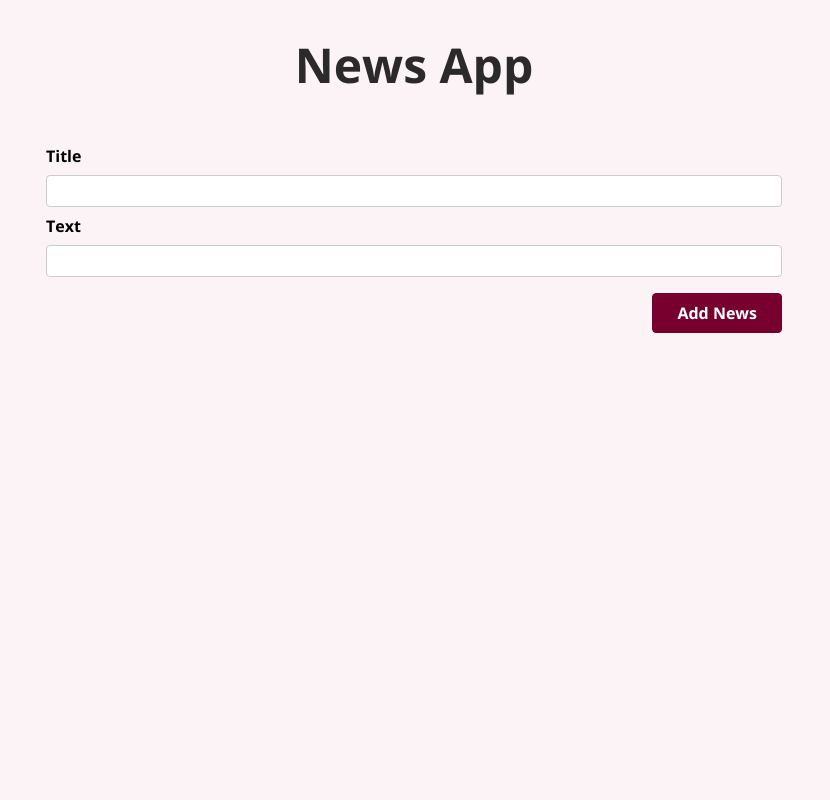
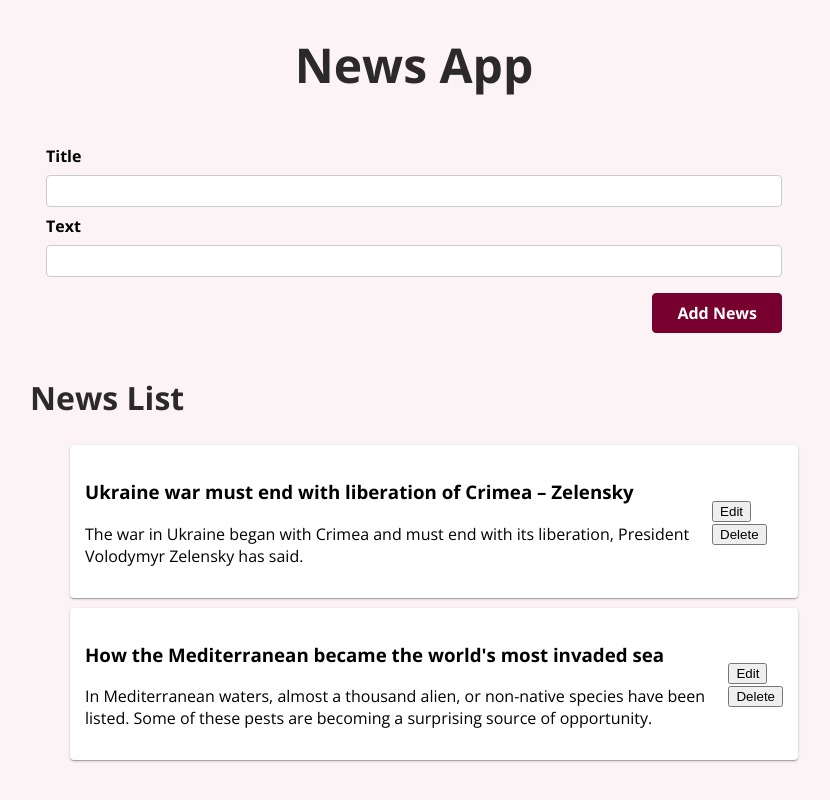
Before and after one commit to agressive-nicoleta/news, a React (Create React App) app: page / in a window 1280 px wide. Shown: the whole page, without its empty margins (226-1056 px from the left). Built offline with nearby package versions, Linux system fonts and the light colour scheme.

Commit message:
NewsList added

```diff
--- a/package.json
+++ b/package.json
@@ -3,6 +3,9 @@
   "version": "0.1.0",
   "private": true,
   "dependencies": {
+    "@emotion/react": "^11.10.0",
+    "@emotion/styled": "^11.10.0",
+    "@mui/material": "^5.10.0",
     "@testing-library/jest-dom": "^5.14.1",
     "@testing-library/react": "^13.0.0",
     "@testing-library/user-event": "^13.2.1",
--- a/src/App.tsx
+++ b/src/App.tsx
@@ -1,10 +1,12 @@
 import NewsForm from "./components/NewsForm";
+import NewsList from "./components/NewsList";
 
 function App() {
   return (
     <div id="App">
       <h1>News App</h1>
       <NewsForm />
+      <NewsList />
     </div>
   );
 }
--- /dev/null
+++ b/src/components/FlexContainer.tsx
@@ -0,0 +1,27 @@
+import React from "react";
+import classes from "./NewsItem.module.css";
+
+interface IProps {
+  children: React.ReactNode;
+  display?: "flex";
+  justifyContent?: string;
+  alignItems?: string;
+}
+
+const FlexContainer = ({
+  children,
+  display = "flex",
+  justifyContent = "space-between",
+  alignItems = "center",
+}: IProps) => {
+  return (
+    <div
+      className={classes.newsItem}
+      style={{ display, justifyContent, alignItems }}
+    >
+      {children}
+    </div>
+  );
+};
+
+export default FlexContainer;
--- a/src/components/NewsForm.tsx
+++ b/src/components/NewsForm.tsx
@@ -1,4 +1,4 @@
-import React, { useState, useRef } from "react";
+import React, { useRef } from "react";
 import classes from "./NewsForm.module.css";
 import { useStore } from "../use-stores";
 
@@ -16,7 +16,7 @@ const NewsForm = () => {
       text: newsTextInputRef.current!.value,
     };
     newsStore.addNews(newInfo);
-    console.log(newsStore);
+    console.log(newsStore.news);
   };
 
   return (
--- /dev/null
+++ b/src/components/NewsItem.module.css
@@ -0,0 +1,13 @@
+.newsItem {
+  background-color: white;
+  display: flex;
+  justify-content: space-between;
+  align-items: center;
+  padding: 1rem;
+  padding: 15px;
+  background-color: white;
+  border-radius: 4px;
+  margin: 10px 0px;
+  box-shadow: rgba(0, 0, 0, 0.2) 0px 1px 3px 0px,
+    rgba(0, 0, 0, 0.14) 0px 1px 1px 0px, rgba(0, 0, 0, 0.12) 0px 2px 1px -1px;
+}
--- /dev/null
+++ b/src/components/NewsItem.tsx
@@ -0,0 +1,70 @@
+import React, { useState } from "react";
+import News from "../store/NewsStore";
+import { useStore } from "../use-stores";
+import { observer } from "mobx-react-lite";
+import FlexContainer from "./FlexContainer";
+
+interface Props {
+  news: News;
+}
+
+const NewsItem = observer(({ news }: Props) => {
+  const [editMode, setEditMode] = useState(false);
+  const [formTitleValue, setFormTitleValue] = useState(news.title);
+  const [formTextValue, setFormTextValue] = useState(news.text);
+  const { newsStore } = useStore();
+
+  const handleSubmit = (e: React.FormEvent) => {
+    e.preventDefault();
+    const newInfo = {
+      ...news,
+      title: formTitleValue,
+      text: formTextValue,
+    };
+    newsStore.updateNews(newInfo);
+    setEditMode(false);
+  };
+
+  return (
+    <FlexContainer>
+      {!editMode && (
+        <div onClick={() => setEditMode(true)}>
+          <h3>{news.title}</h3>
+          <p>{news.text}</p>
+        </div>
+      )}
+      {editMode && (
+        <form onSubmit={handleSubmit}>
+          <label htmlFor="title"></label>
+          <input
+            type="text"
+            id="title"
+            value={formTitleValue}
+            onChange={(e: React.ChangeEvent<HTMLInputElement>) =>
+              setFormTitleValue(e.target.value)
+            }
+          ></input>
+          <label htmlFor="text"></label>
+          <input
+            type="text"
+            id="text"
+            value={formTextValue}
+            onChange={(e: React.ChangeEvent<HTMLInputElement>) =>
+              setFormTextValue(e.target.value)
+            }
+          />
+          <button type="submit">Save</button>
+          <button type="button" onClick={() => setEditMode(false)}>
+            Cancel
+          </button>
+        </form>
+      )}
+      <div>
+        <button onClick={() => setEditMode(!editMode)}>Edit</button>
+        <button onClick={() => newsStore.deleteNews(news.id)}>Delete</button>
+      </div>
+    </FlexContainer>
+  );
+});
+
+export default NewsItem;
--- /dev/null
+++ b/src/components/NewsList.tsx
@@ -0,0 +1,22 @@
+import React, { useState } from "react";
+import { observer } from "mobx-react-lite";
+import NewsItem from "./NewsItem";
+import { useStore } from "../use-stores";
+
+const NewsList = observer(() => {
+  const { newsStore } = useStore();
+
+  return (
+    <div>
+      <h2>News List</h2>
+      <ul>
+        {newsStore.news.length === 0 && <p>No news !</p>}
+        {newsStore.news.map((news) => {
+          return <NewsItem key={news.id} news={news}></NewsItem>;
+        })}
+      </ul>
+    </div>
+  );
+});
+
+export default NewsList;
```
Also changed, not shown: 1 other file (tests, documents, lock files or other folders).
